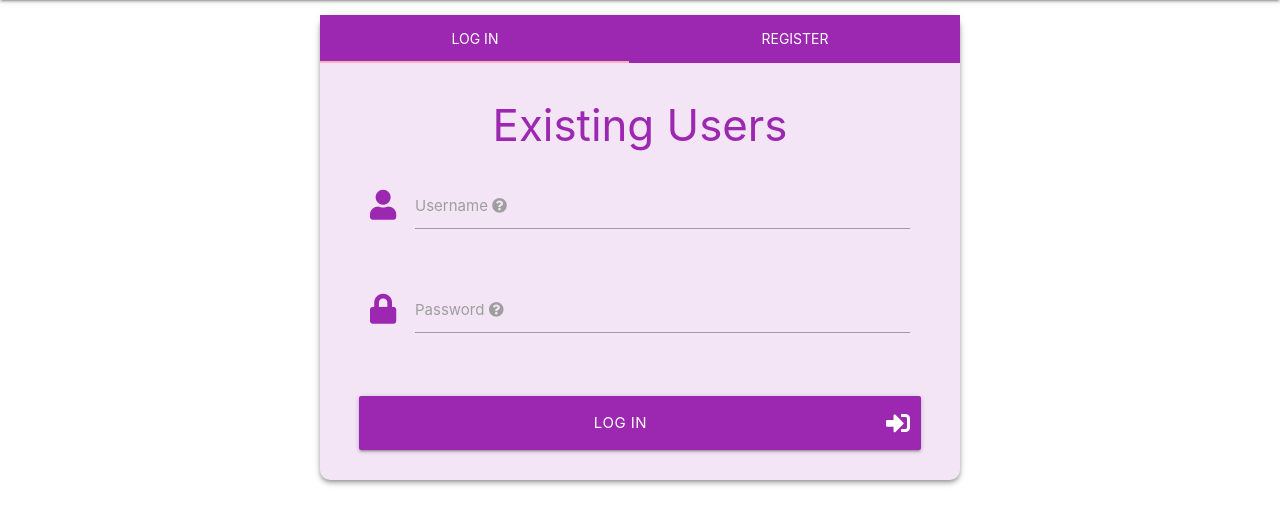
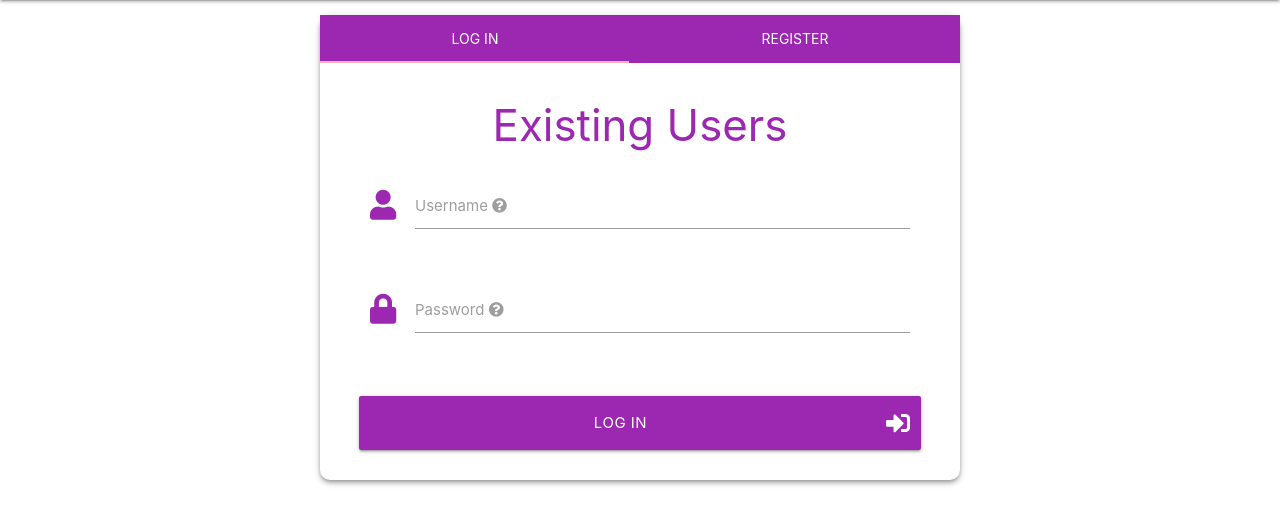
Before and after one commit to TravelTimN/ci-milestone04-dcd, a Flask app: page /login in a window 1280 px wide. Shown: the part 112-637 px from the top of the page. Run offline with Flask 2, Linux system fonts and the light colour scheme; data that the repository does not hold is empty; some libraries are stand-ins or nearby versions.

Commit message:
Modify redirect of Log Out function
This is now redirecting the user back to the login page once
having logged out, since my home page is currently still blank for now.
I have also updated the login-register card to white.

```diff
--- a/app/routes.py
+++ b/app/routes.py
@@ -125,7 +125,7 @@ def profile(username):
 def logout():
         # remove user from 'session' cookies
         session.pop("user")
-        return redirect(url_for("home"))
+        return redirect(url_for("login"))
 
 
 
--- a/app/templates/log_reg.html
+++ b/app/templates/log_reg.html
@@ -2,7 +2,7 @@
 
 {% block content %}
 
-<div class="container purple lighten-5 z-depth-2 login-register">
+<div class="container white z-depth-2 login-register">
 
     <ul class="tabs tabs-fixed-width purple">
         <li class="tab col s3"><a class="white-text" href="#login">LOG IN</a></li>
@@ -89,8 +89,6 @@
         </form>
     </div>
 
-
 </div>
 
-
 {% endblock content %}
--- a/app/templates/partials/_navbar.html
+++ b/app/templates/partials/_navbar.html
@@ -9,7 +9,7 @@
                 <li><a class="btn green tooltipped" data-position="bottom" data-tooltip="My Profile" href="{{ url_for('profile', username=session['user']) }}"><i class="fas fa-user-circle material-icons left"></i>{{ session['user']|upper }}</a></li>
                 <li><a class="btn red" href="{{ url_for('logout') }}"><i class="fas fa-sign-out-alt material-icons left white-text"></i>LOG OUT</a></li>
             {% else %}
-                <li><a class="btn purple tooltipped" data-position="bottom" data-tooltip="Log In or Register" href="{{ url_for('register') }}"><i class="fas fa-sign-in-alt material-icons left"></i>LOG IN | REGISTER</a></li>
+                <li><a class="btn purple tooltipped" data-position="bottom" data-tooltip="Log In or Register" href="{{ url_for('login') }}"><i class="fas fa-sign-in-alt material-icons left"></i>LOG IN | REGISTER</a></li>
             {% endif %}
         </ul>
     </div>
```
